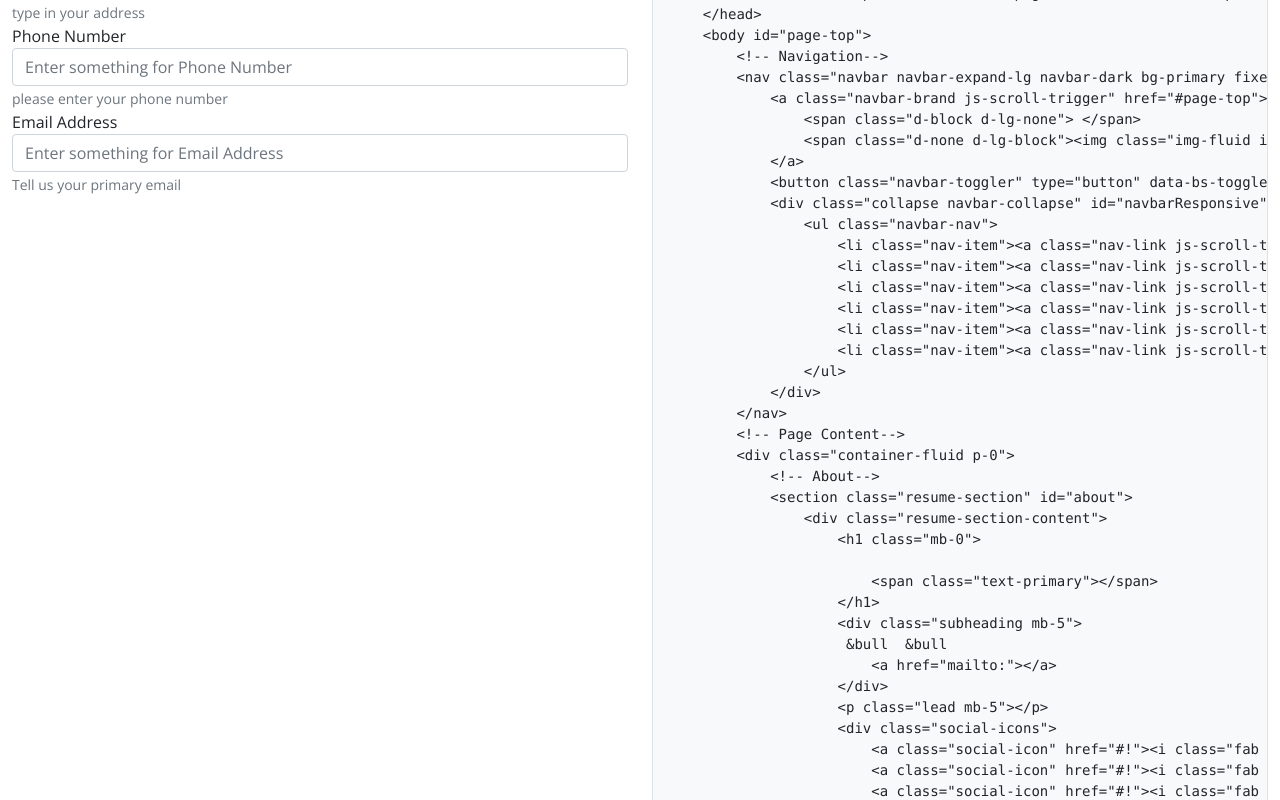
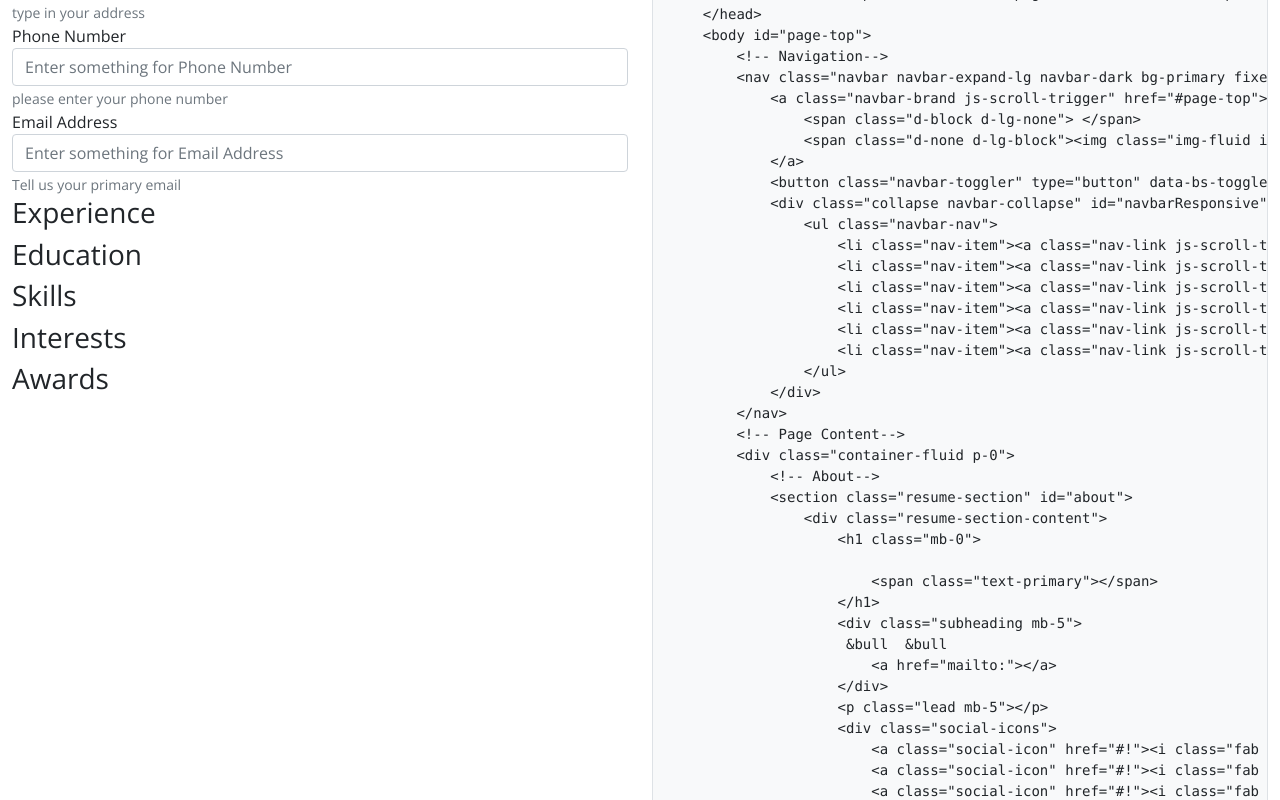
Before and after one commit to satyansh-sagar/react-bootcamp-dec2021, a React (Create React App) app: page / in a window 1280 px wide. Shown: the part 736-1536 px from the top of the page. Built offline with nearby package versions, Linux system fonts and the light colour scheme.

Commit message:
Added new functional components

```diff
--- a/src/components/Form.js
+++ b/src/components/Form.js
@@ -1,4 +1,5 @@
 import FormGroup from "./Bootstrap/FormGroup";
+import Experience from "./Form/Experience";
 
 const Form = ({FormData, onChange}) => {
     const Desc = {
@@ -28,6 +29,12 @@ const Form = ({FormData, onChange}) => {
                 readOnly={fd === "Fullname" ? true : undefined}
                 ></FormGroup>
                 ))}
+                <h3>Experience</h3>
+                <Experience Experiences={FormData.Experience}></Experience>
+                <h3>Education</h3>
+                <h3>Skills</h3>
+                <h3>Interests</h3>
+                <h3>Awards</h3>
         </div>
     )
 }
--- /dev/null
+++ b/src/components/Form/Experience.js
@@ -0,0 +1,9 @@
+const Experience = ({Experiences}) => {
+    return (
+        <div className="Experience">
+            {}
+        </div>
+    )
+}
+
+export default Experience
--- a/src/components/bootstrap/FormGroup.js
+++ b/src/components/bootstrap/FormGroup.js
@@ -8,6 +8,7 @@ const FormGroup = ({
   Checked,
   defaultChecked,
   Placeholder,
+  readOnly,
   Desc
 }) => {
   return (
@@ -25,6 +26,7 @@ const FormGroup = ({
         checked={Checked}
         defaultChecked={defaultChecked}
         aria-describedby={Id + "Help"}
+        readOnly={readOnly}
       />
       {Desc && (
         <small id={Id + "Help"} className="form-text text-muted">
```
